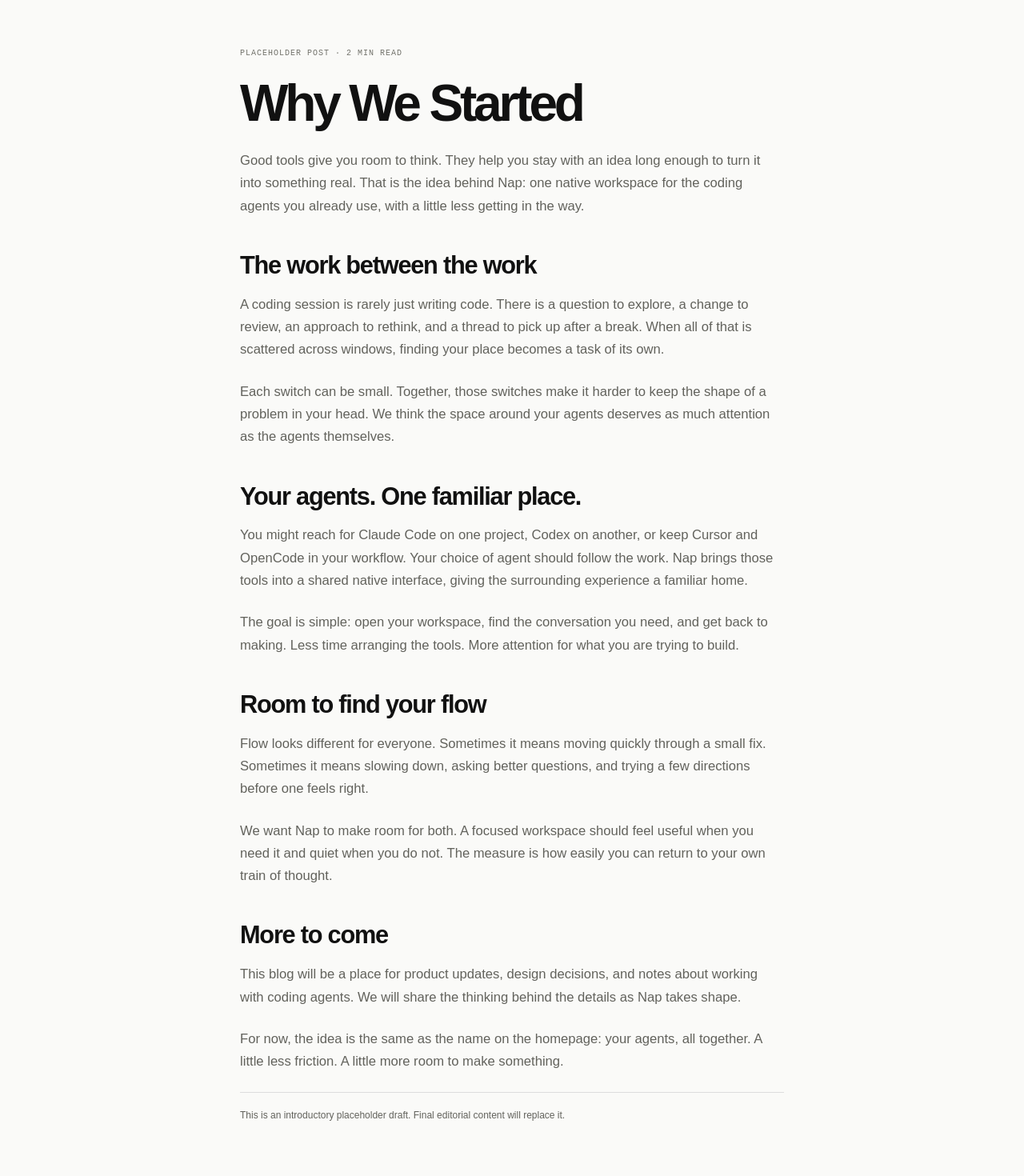
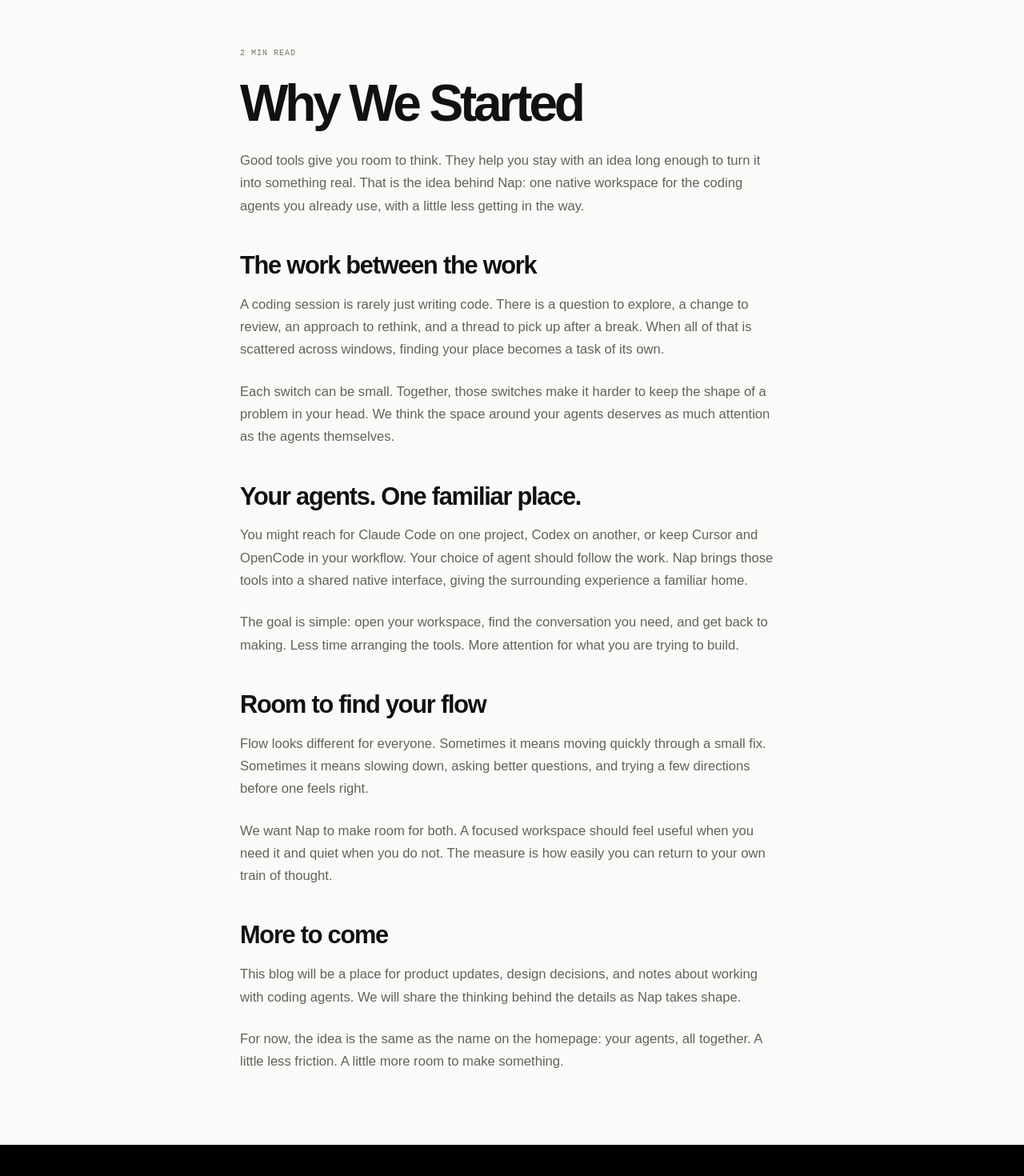
Before and after one commit to farzeenilyaszargar/Mandora, a Next.js app: page /blogs/hello-nap in a window 1280 px wide. Shown: the part 98-1568 px from the top of the page at 80% size. After the commit the page ends 1529 px from the top, so only its background shows below. Built offline with nearby package versions, Linux system fonts and the light colour scheme; a web font is replaced by a local one.

Commit message:
Remove placeholder labels draft notes and unused download stub

```diff
--- a/app/blogs/hello-nap/page.tsx
+++ b/app/blogs/hello-nap/page.tsx
@@ -6,17 +6,16 @@
 export const metadata: Metadata = {
   title: "Why We Started",
   description: "Why Nap brings your coding agents into one native workspace, with less switching and more room to think.",
-  robots: { index: false, follow: true },
   alternates: { canonical: "/blogs/hello-nap" },
 };
 
-export default function PlaceholderPost() {
+export default function WhyWeStartedPost() {
   return (
     <main className="contrast-page nap-article-page">
       <NapHeader />
       <section className="nap-hero">
         <article className="nap-blog-article">
-          <span className="nap-blog-label">PLACEHOLDER POST · 2 MIN READ</span>
+          <span className="nap-blog-label">2 MIN READ</span>
           <h1>Why We Started</h1>
           <p>Good tools give you room to think. They help you stay with an idea long enough to turn it into something real. That is the idea behind Nap: one native workspace for the coding agents you already use, with a little less getting in the way.</p>
 
@@ -35,7 +34,6 @@
           <h2>More to come</h2>
           <p>This blog will be a place for product updates, design decisions, and notes about working with coding agents. We will share the thinking behind the details as Nap takes shape.</p>
           <p>For now, the idea is the same as the name on the homepage: your agents, all together. A little less friction. A little more room to make something.</p>
-          <p className="nap-placeholder-note">This is an introductory placeholder draft. Final editorial content will replace it.</p>
         </article>
       </section>
       <LiquidField />
--- a/app/contrast.css
+++ b/app/contrast.css
@@ -32,7 +32,6 @@
 .nap-blog-article { max-width: 680px; margin: 0 auto; }
 .nap-blog-article h1 { font-size: clamp(38px, 5vw, 72px); font-weight: 700; letter-spacing: -.065em; line-height: 1.05; margin-top: 20px; }
 .nap-blog-article p { margin-top: 24px; font-size: clamp(14px, 1.3vw, 17px); line-height: 1.7; color: #62625c; }
-.nap-blog-article .nap-placeholder-note { font-size: 12px; padding-top: 18px; border-top: 1px solid #ddd; }
 
 .nap-article-page { height: auto; min-height: 100svh; }
 .nap-article-page .nap-hero { height: auto; min-height: 100svh; display: block; padding-top: 150px; padding-bottom: 90px; }
```
Also changed, not shown: public/download.txt (deleted).
